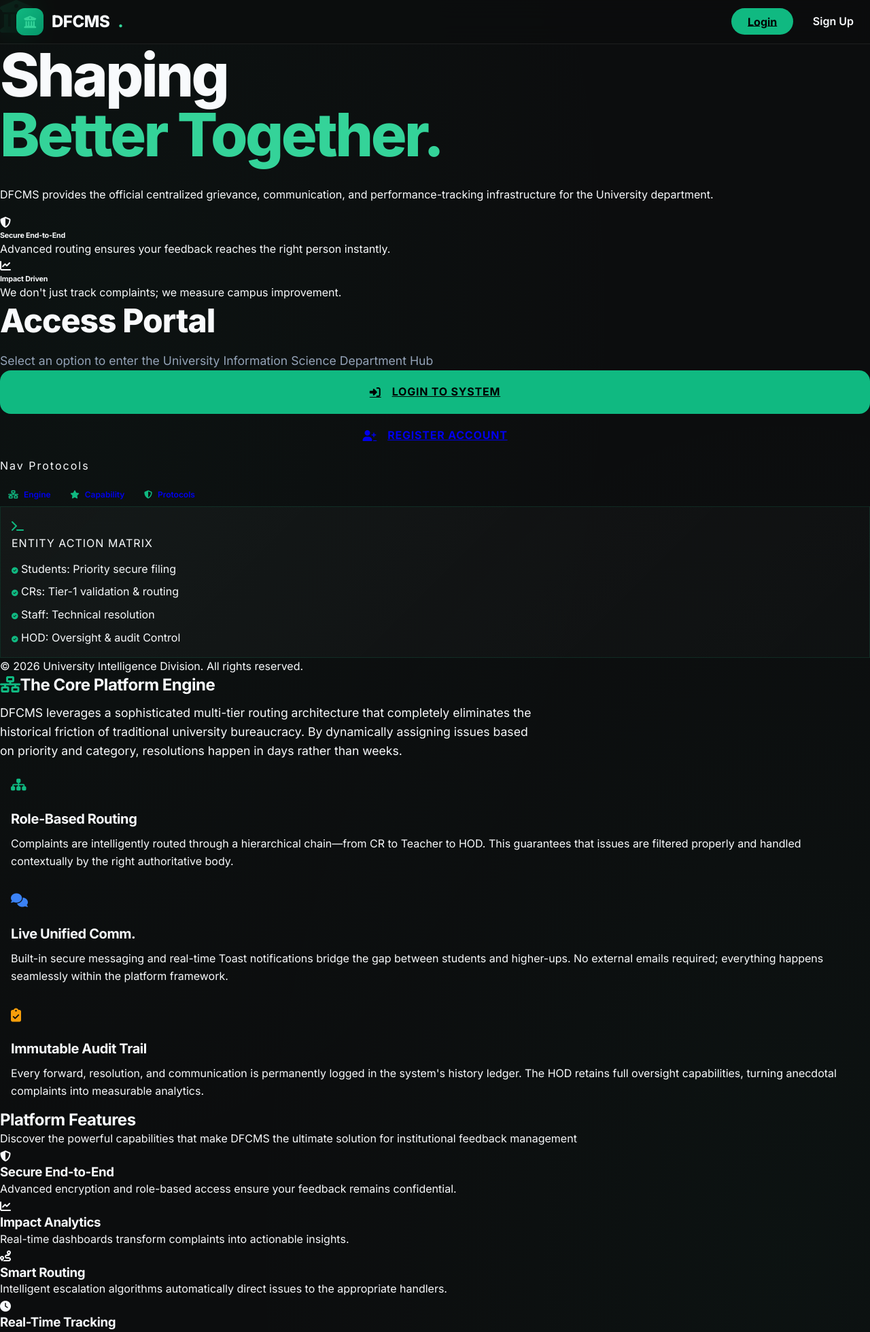
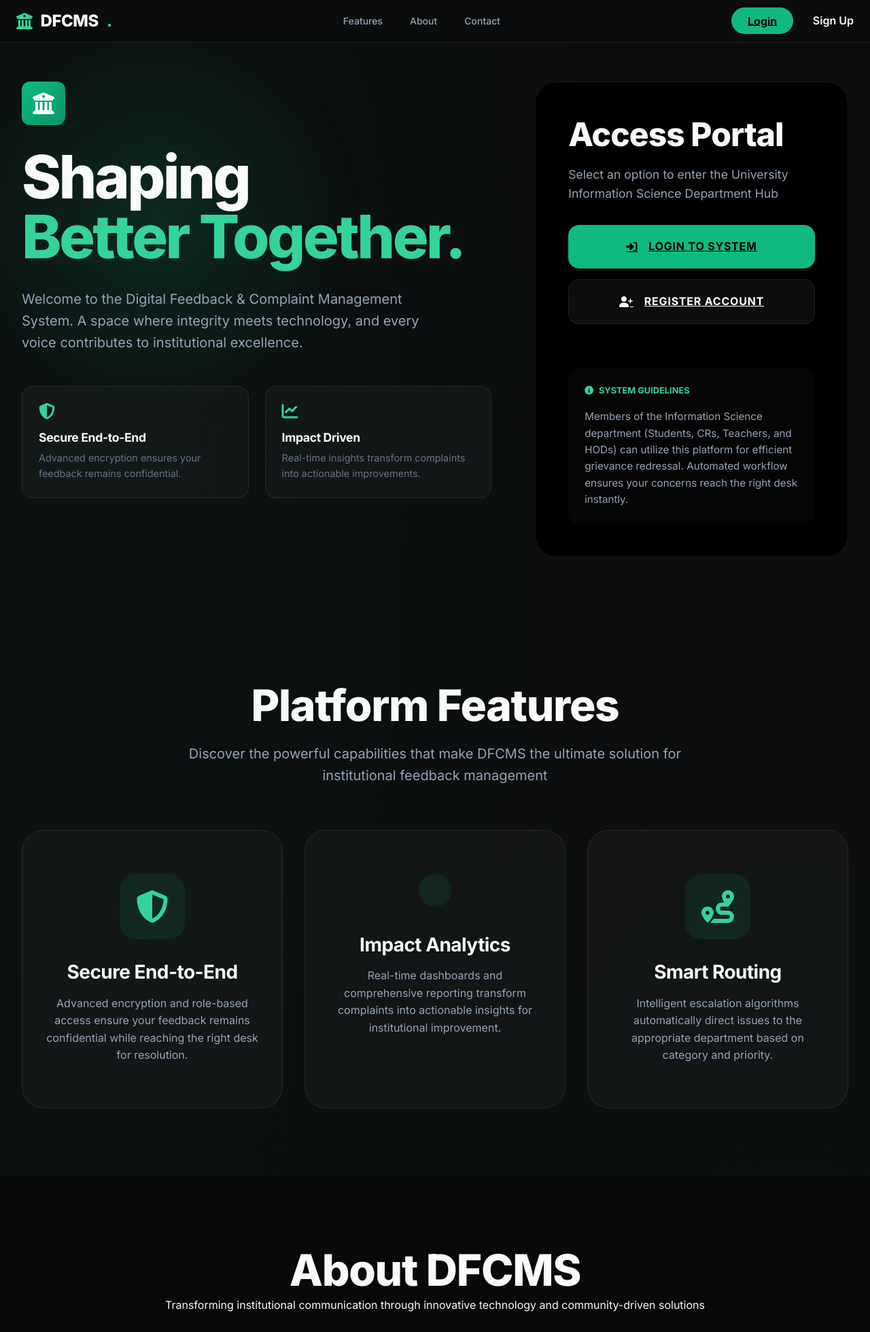
Before and after one commit to Kenenisaboru/dfcms, a PHP site: page /dfcms/ in a window 1280 px wide. Shown: the top 1960 px of the page at 68% size. Run offline with PHP 8.4, Linux system fonts and the light colour scheme.

Commit message:
Improve main page layout and UX

```diff
--- a/index.php
+++ b/index.php
@@ -1,187 +1,216 @@
 <?php
-// index.php
 require_once 'config/config.php';
 
-$page_title = "Digital Feedback System";
+$page_title = "The Core Platform Engine";
+$base_path = '';
 $extra_css = '<link href="assets/css/landing.css" rel="stylesheet">';
+$nav_transparent = true;
 include 'components/head.php';
-// #region agent log
-if (function_exists('dfcms_debug_log')) {
-    dfcms_debug_log('pre-fix', 'H5', 'index.php', 'landing_render_start', array('hasExtraCss' => isset($extra_css) ? 1 : 0));
-}
-// #endregion
 ?>
-<body>
+<body class="landing-page">
     <?php include 'components/navbar.php'; ?>
 
-    <div class="master-layout">
-        <!-- Visual Section -->
-        <div class="section-visual">
-            <div class="mb-4"><i class="fas fa-university fa-3x text-accent"></i></div>
-            <h1 class="hero-title">Shaping <br><span class="text-accent">Better Together.</span></h1>
-            <p class="hero-sub opacity-75">DFCMS provides the official centralized grievance, communication, and performance-tracking infrastructure for the University department.</p>
+    <!-- Redesigned Hero Section -->
+    <section class="hero-section">
+        <div class="hero-left">
+            <div class="hero-glow"></div>
+            <div class="nav-brand-icon" style="margin-bottom: 2rem; width: 64px; height: 64px; font-size: 2rem;">
+                <i class="fas fa-university"></i>
+            </div>
 
-            <div class="row w-100 mt-4">
-                <div class="col-md-6">
-                    <div class="feature-card">
-                        <i class="fas fa-shield-alt"></i>
-                        <h6>Secure End-to-End</h6>
-                        <p>Advanced routing ensures your feedback reaches the right person instantly.</p>
-                    </div>
+            <h1 class="hero-title">
+                Shaping<br>
+                <span class="text-accent">Better Together.</span>
+            </h1>
+
+            <p class="hero-description">
+                Welcome to the Digital Feedback & Complaint Management System. A space where integrity meets technology, and every voice contributes to institutional excellence.
+            </p>
+
+            <div class="hero-cards-row">
+                <div class="hero-mini-card">
+                    <i class="fas fa-shield-alt"></i>
+                    <h4>Secure End-to-End</h4>
+                    <p>Advanced encryption ensures your feedback remains confidential.</p>
                 </div>
-                <div class="col-md-6">
-                    <div class="feature-card">
-                        <i class="fas fa-chart-line"></i>
-                        <h6>Impact Driven</h6>
-                        <p>We don't just track complaints; we measure campus improvement.</p>
-                    </div>
+                <div class="hero-mini-card">
+                    <i class="fas fa-chart-line"></i>
+                    <h4>Impact Driven</h4>
+                    <p>Real-time insights transform complaints into actionable improvements.</p>
                 </div>
             </div>
         </div>
 
-        <!-- Portal Section -->
-        <div class="section-portal">
+        <div class="hero-right">
             <div class="portal-header">
                 <h2>Access Portal</h2>
                 <p>Select an option to enter the University Information Science Department Hub</p>
             </div>
 
-            <div class="actions">
-                <a href="auth/login.php" class="btn-portal btn-login"><i class="fas fa-sign-in-alt me-2"></i> Login to System</a>
-                <a href="auth/register.php" class="btn-portal btn-reg"><i class="fas fa-user-plus me-2"></i> Register Account</a>
+            <div class="portal-actions">
+                <a href="auth/login.php" class="btn-portal btn-portal-primary">
+                    <i class="fas fa-sign-in-alt"></i>
+                    Login to System
+                </a>
+                <a href="auth/register.php" class="btn-portal btn-portal-secondary">
+                    <i class="fas fa-user-plus"></i>
+                    Register Account
+                </a>
             </div>
 
-            <!-- Platform Quick Links -->
-            <div class="quick-nav mb-5 pt-3 border-top border-secondary border-opacity-10">
-                <p class="text-dim extra-small text-uppercase fw-bold mb-3 opacity-50" style="letter-spacing: 2px;">Nav Protocols</p>
-                <div class="d-flex flex-wrap gap-3">
-                    <a href="#platform" class="btn btn-sm btn-outline-secondary border-opacity-25 rounded-pill px-3 py-1 text-white hover-accent" style="font-size: 0.75rem;"><i class="fas fa-network-wired me-2 text-accent"></i>Engine</a>
-                    <a href="#features" class="btn btn-sm btn-outline-secondary border-opacity-25 rounded-pill px-3 py-1 text-white hover-accent" style="font-size: 0.75rem;"><i class="fas fa-star me-2 text-accent"></i>Capability</a>
-                    <a href="#about" class="btn btn-sm btn-outline-secondary border-opacity-25 rounded-pill px-3 py-1 text-white hover-accent" style="font-size: 0.75rem;"><i class="fas fa-shield-halved me-2 text-accent"></i>Protocols</a>
+            <div class="system-guidelines">
+                <div class="guideline-header">
+                    <i class="fas fa-info-circle"></i>
+                    System Guidelines
+                </div>
+                <p>
+                    Members of the Information Science department (Students, CRs, Teachers, and HODs) can utilize this platform for efficient grievance redressal. Automated workflow ensures your concerns reach the right desk instantly.
+                </p>
+            </div>
+        </div>
+    </section>
+
+    <!-- Platform Features -->
+    <section id="features" class="section-platform-features">
+        <h2>Platform Features</h2>
+        <p class="subtitle">Discover the powerful capabilities that make DFCMS the ultimate solution for institutional feedback management</p>
+
+        <div class="features-grid-3">
+            <div class="feature-large-card">
+                <i class="fas fa-shield-halved"></i>
+                <h3>Secure End-to-End</h3>
+                <p>Advanced encryption and role-based access ensure your feedback remains confidential while reaching the right desk for resolution.</p>
+            </div>
+            <div class="feature-large-card">
+                <i class="fas fa-chart-line-up"></i>
+                <h3>Impact Analytics</h3>
+                <p>Real-time dashboards and comprehensive reporting transform complaints into actionable insights for institutional improvement.</p>
+            </div>
+            <div class="feature-large-card">
+                <i class="fas fa-route"></i>
+                <h3>Smart Routing</h3>
+                <p>Intelligent escalation algorithms automatically direct issues to the appropriate department based on category and priority.</p>
+            </div>
+        </div>
+    </section>
+
+    <!-- About Section -->
+    <section id="about" class="section-about">
+        <div class="about-header">
+            <h2>About DFCMS</h2>
+            <p class="subtitle">Transforming institutional communication through innovative technology and community-driven solutions</p>
+        </div>
+
+        <div class="about-grid-2">
+            <div class="feature-large-card">
+                <i class="fas fa-users"></i>
+                <h3>Community First</h3>
+                <p>Built on the principle that every voice matters. DFCMS creates an inclusive environment where students, faculty, and staff collaborate to build a better educational experience.</p>
+            </div>
+            <div class="feature-large-card">
+                <i class="fas fa-lightbulb"></i>
+                <h3>Innovation Driven</h3>
+                <p>Leveraging cutting-edge technology to streamline feedback processes, reduce resolution times, and provide actionable insights for continuous institutional improvement.</p>
+            </div>
+        </div>
+    </section>
+
+    <!-- Trust & Excellence Section -->
+    <section class="section-trust-excellence">
+        <div class="wide-cards-grid">
+            <div class="feature-large-card" style="display: flex; flex-direction: column; align-items: center; text-align: center;">
+                <i class="fas fa-handshake"></i>
+                <h3>Trust & Transparency</h3>
+                <p>Committed to upholding the highest standards of integrity with complete audit trails, transparent processes, and fair resolution mechanisms.</p>
+            </div>
+            <div class="feature-large-card" style="display: flex; flex-direction: column; align-items: center; text-align: center;">
+                <i class="fas fa-trophy"></i>
+                <h3>Excellence Standard</h3>
+                <p>Setting the benchmark for institutional feedback management with proven methodologies, continuous improvement, and exceptional user experiences.</p>
+            </div>
+        </div>
+    </section>
+
+    <!-- Get In Touch Section -->
+    <section id="contact" class="main-footer">
+        <div class="footer-top">
+            <div class="footer-brand-info">
+                <h3>
+                    <div class="nav-brand-icon" style="width: 40px; height: 40px; font-size: 1.2rem;">
+                        <i class="fas fa-university"></i>
+                    </div>
+                    DFCMS<span class="text-accent">.</span>
+                </h3>
+                <p>Digital Feedback & Complaint Management System - Transforming institutional communication through innovative technology and community-driven solutions.</p>
+                <div class="social-links">
+                    <a href="#" class="social-link"><i class="fab fa-facebook-f"></i></a>
+                    <a href="#" class="social-link"><i class="fab fa-twitter"></i></a>
+                    <a href="#" class="social-link"><i class="fab fa-linkedin-in"></i></a>
+                    <a href="#" class="social-link"><i class="fab fa-instagram"></i></a>
                 </div>
             </div>
 
-            <div id="about" class="protocol-card mt-auto p-4 rounded-4" style="background: linear-gradient(135deg, rgba(255,255,255,0.03) 0%, rgba(255,255,255,0.01) 100%); border: 1px solid rgba(16, 185, 129, 0.15);">
-                <div class="d-flex align-items-center mb-3">
-                    <div class="bg-accent bg-opacity-10 p-2 rounded-3 me-3">
-                        <i class="fas fa-terminal text-accent"></i>
-                    </div>
-                    <span class="fw-bold text-white small" style="letter-spacing: 1px;">ENTITY ACTION MATRIX</span>
-                </div>
-
-                <div class="matrix-list small text-dim">
-                    <div class="mb-2 d-flex align-items-center"><i class="fas fa-circle-check text-accent me-2" style="font-size: 0.6rem;"></i> <span class="text-white me-2">Students:</span> Priority secure filing</div>
-                    <div class="mb-2 d-flex align-items-center"><i class="fas fa-circle-check text-accent me-2" style="font-size: 0.6rem;"></i> <span class="text-white me-2">CRs:</span> Tier-1 validation & routing</div>
-                    <div class="mb-2 d-flex align-items-center"><i class="fas fa-circle-check text-accent me-2" style="font-size: 0.6rem;"></i> <span class="text-white me-2">Staff:</span> Technical resolution</div>
-                    <div class="mb-0 d-flex align-items-center"><i class="fas fa-circle-check text-accent me-2" style="font-size: 0.6rem;"></i> <span class="text-white me-2">HOD:</span> Oversight & audit Control</div>
-                </div>
+            <div class="footer-nav">
+                <h4>Quick Links</h4>
+                <ul>
+                    <li><a href="#features">Platform Features</a></li>
+                    <li><a href="#about">About DFCMS</a></li>
+                    <li><a href="#">Contact Support</a></li>
+                    <li><a href="auth/login.php">Login</a></li>
+                    <li><a href="auth/register.php">Register</a></li>
+                </ul>
             </div>
 
-            <div class="copyright text-center mt-5">
-                <p class="copyright-text text-dim small">© 2026 University Intelligence Division. All rights reserved.</p>
+            <div class="footer-nav">
+                <h4>Resources</h4>
+                <ul>
+                    <li><a href="#">User Guide</a></li>
+                    <li><a href="#">System Documentation</a></li>
+                    <li><a href="#">Privacy Policy</a></li>
+                    <li><a href="#">Terms of Service</a></li>
+                    <li><a href="#">FAQ</a></li>
+                </ul>
             </div>
         </div>
-    </div>
 
-    <!-- Platform Section -->
-    <section id="platform" class="section-padding bg-gradient-dark py-5">
-        <div class="container py-5">
-            <h2 class="section-title text-center text-white fw-bold mb-3"><i class="fas fa-network-wired text-accent me-2"></i>The Core Platform Engine</h2>
-            <p class="section-subtitle text-center text-dim mx-auto mb-5" style="max-width: 800px; font-size: 1.1rem;">
-                DFCMS leverages a sophisticated multi-tier routing architecture that completely eliminates the historical friction of traditional university bureaucracy. By dynamically assigning issues based on priority and category, resolutions happen in days rather than weeks.
-            </p>
-
-            <div class="row g-4 mt-2">
-                <div class="col-md-4">
-                    <div class="p-4 rounded-4 bg-glass border border-secondary border-opacity-10 h-100 shadow-sm" style="transition: transform 0.3s; cursor: default;" onmouseover="this.style.transform='translateY(-5px)'" onmouseout="this.style.transform='translateY(0)'">
-                        <div class="d-flex align-items-center mb-3">
-                            <div class="bg-accent bg-opacity-10 p-3 rounded-circle d-flex align-items-center justify-content-center me-3" style="width: 50px; height: 50px;">
-                                <i class="fas fa-sitemap text-accent fa-lg"></i>
-                            </div>
-                            <h4 class="text-white m-0" style="font-size: 1.25rem;">Role-Based Routing</h4>
-                        </div>
-                        <p class="text-dim small lh-lg mb-0">Complaints are intelligently routed through a hierarchical chain—from CR to Teacher to HOD. This guarantees that issues are filtered properly and handled contextually by the right authoritative body.</p>
-                    </div>
+        <div class="contact-info-section">
+            <h4>Contact Info</h4>
+            <div class="contact-grid">
+                <div class="contact-item">
+                    <i class="fas fa-envelope"></i>
+                    <span>support@dfcms.university.edu</span>
                 </div>
-
-                <div class="col-md-4">
-                    <div class="p-4 rounded-4 bg-glass border border-secondary border-opacity-10 h-100 shadow-sm" style="transition: transform 0.3s; cursor: default;" onmouseover="this.style.transform='translateY(-5px)'" onmouseout="this.style.transform='translateY(0)'">
-                        <div class="d-flex align-items-center mb-3">
-                            <div class="bg-info bg-opacity-10 p-3 rounded-circle d-flex align-items-center justify-content-center me-3" style="width: 50px; height: 50px;">
-                                <i class="fas fa-comments text-info fa-lg"></i>
-                            </div>
-                            <h4 class="text-white m-0" style="font-size: 1.25rem;">Live Unified Comm.</h4>
-                        </div>
-                        <p class="text-dim small lh-lg mb-0">Built-in secure messaging and real-time Toast notifications bridge the gap between students and higher-ups. No external emails required; everything happens seamlessly within the platform framework.</p>
-                    </div>
+                <div class="contact-item">
+                    <i class="fas fa-phone"></i>
+                    <span>+1 (555) 123-4567</span>
                 </div>
-
-                <div class="col-md-4">
-                    <div class="p-4 rounded-4 bg-glass border border-secondary border-opacity-10 h-100 shadow-sm" style="transition: transform 0.3s; cursor: default;" onmouseover="this.style.transform='translateY(-5px)'" onmouseout="this.style.transform='translateY(0)'">
-                        <div class="d-flex align-items-center mb-3">
-                            <div class="bg-warning bg-opacity-10 p-3 rounded-circle d-flex align-items-center justify-content-center me-3" style="width: 50px; height: 50px;">
-                                <i class="fas fa-clipboard-check text-warning fa-lg"></i>
-                            </div>
-                            <h4 class="text-white m-0" style="font-size: 1.25rem;">Immutable Audit Trail</h4>
-                        </div>
-                        <p class="text-dim small lh-lg mb-0">Every forward, resolution, and communication is permanently logged in the system's history ledger. The HOD retains full oversight capabilities, turning anecdotal complaints into measurable analytics.</p>
-                    </div>
+                <div class="contact-item">
+                    <i class="fas fa-map-marker-alt"></i>
+                    <span>Admin Building, Room 201</span>
+                </div>
+                <div class="contact-item">
+                    <i class="fas fa-clock"></i>
+                    <span>Mon-Fri: 9:00 AM - 5:00 PM</span>
                 </div>
             </div>
         </div>
     </section>
 
-    <!-- Features Section -->
-    <section id="features" class="section-padding bg-gradient-dark">
-        <div class="container">
-            <h2 class="section-title text-center">Platform Features</h2>
-            <p class="section-subtitle text-center">Discover the powerful capabilities that make DFCMS the ultimate solution for institutional feedback management</p>
+    <script src="assets/js/dfcms-ui.js"></script>
+    <script>
+        // Smooth scroll for redesign links
+        document.querySelectorAll('a[href^="#"]').forEach(anchor => {
+            anchor.addEventListener('click', function (e) {
+                const targetId = this.getAttribute('href');
+                if (targetId === '#') return;
 
-            <div class="feature-grid">
-                <div class="feature-item">
-                    <div class="feature-icon"><i class="fas fa-shield-alt"></i></div>
-                    <h3 class="feature-title">Secure End-to-End</h3>
-                    <p class="feature-description">Advanced encryption and role-based access ensure your feedback remains confidential.</p>
-                </div>
-
-                <div class="feature-item">
-                    <div class="feature-icon"><i class="fas fa-chart-line"></i></div>
-                    <h3 class="feature-title">Impact Analytics</h3>
-                    <p class="feature-description">Real-time dashboards transform complaints into actionable insights.</p>
-                </div>
-
-                <div class="feature-item">
-                    <div class="feature-icon"><i class="fas fa-route"></i></div>
-                    <h3 class="feature-title">Smart Routing</h3>
-                    <p class="feature-description">Intelligent escalation algorithms automatically direct issues to the appropriate handlers.</p>
-                </div>
-
-                <div class="feature-item">
-                    <div class="feature-icon"><i class="fas fa-clock"></i></div>
-                    <h3 class="feature-title">Real-Time Tracking</h3>
-                    <p class="feature-description">Complete audit trails with timestamps ensure transparency and accountability.</p>
-                </div>
-
-                <div class="feature-item">
-                    <div class="feature-icon"><i class="fas fa-mobile-alt"></i></div>
-                    <h3 class="feature-title">Mobile Optimized</h3>
-                    <p class="feature-description">Fully responsive design enables seamless access from any device.</p>
-                </div>
-
-                <div class="feature-item">
-                    <div class="feature-icon"><i class="fas fa-bell"></i></div>
-                    <h3 class="feature-title">Instant Notifications</h3>
-                    <p class="feature-description">Automated alerts keep all stakeholders informed about resolution progress.</p>
-                </div>
-            </div>
-        </div>
-    </section>
-
-    <!-- Footer -->
-    <footer id="footer" class="main-footer">
-        <div class="container text-center">
-            <p>© 2026 University Digital Intelligence. Powered by DFCMS Engine.</p>
-        </div>
-    </footer>
+                e.preventDefault();
+                const target = document.querySelector(targetId);
+                if (target) {
+                    target.scrollIntoView({ behavior: 'smooth', block: 'start' });
+                }
+            });
+        });
+    </script>
 </body>
 </html>
```
